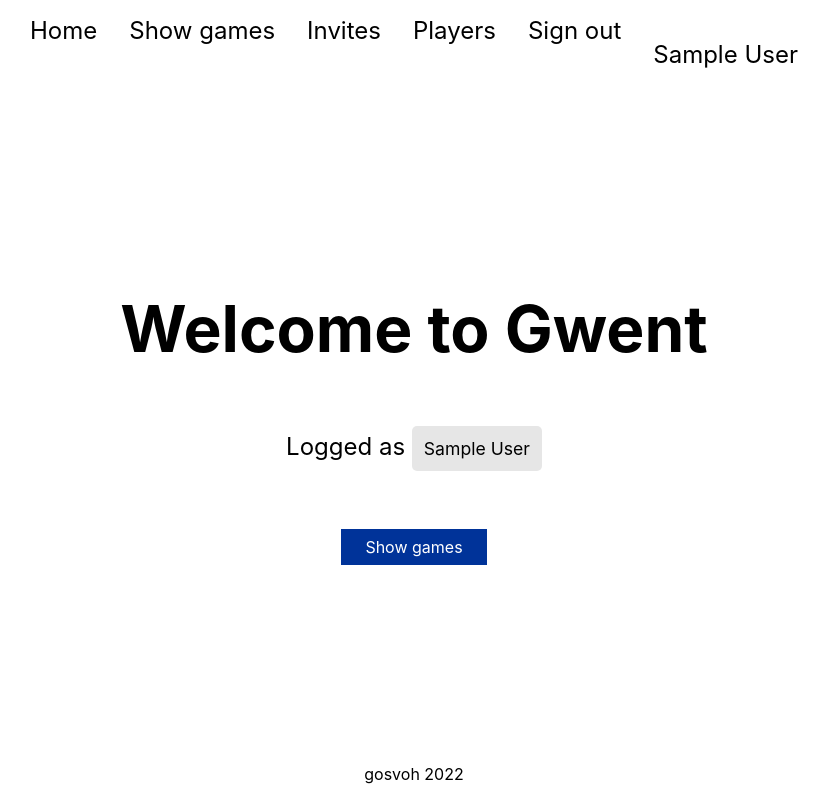
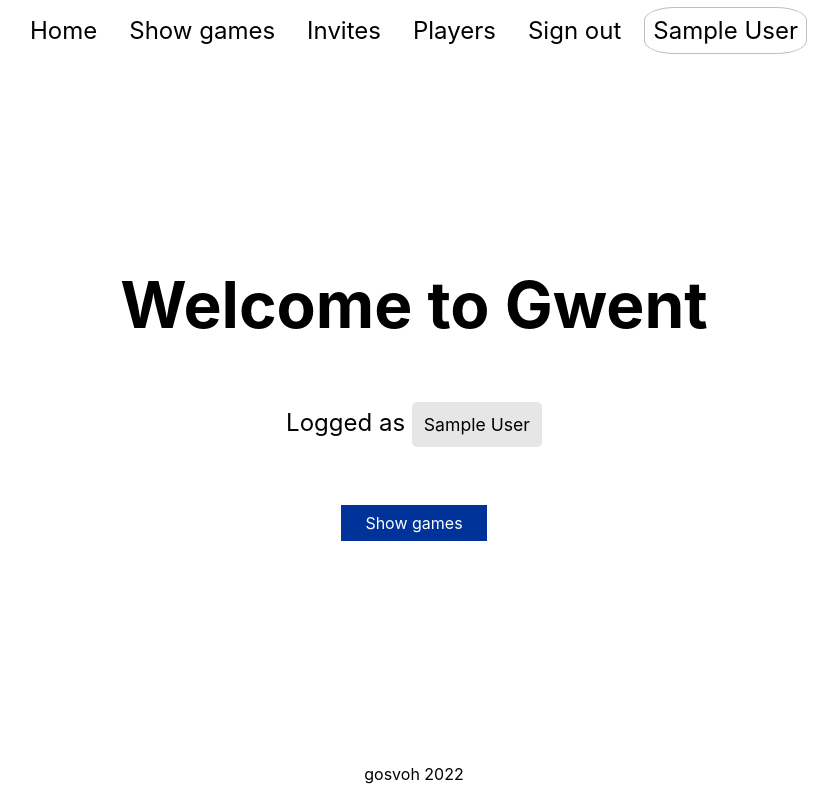
Before and after one commit to gosvoh/gwent, a Next.js app: page / in a window 1280 px wide. Shown: the whole page, without its empty margins (226-1064 px from the left). Built offline with nearby package versions, Linux system fonts and the light colour scheme; no server answers; sample sign-in values are in the browser's storage.

Commit message:
Small layout changes

```diff
--- a/styles/Navbar.module.scss
+++ b/styles/Navbar.module.scss
@@ -9,3 +9,10 @@
     text-decoration: underline;
   }
 }
+
+.player {
+  outline: 1.5px solid hsl(0, 0%, 75%);
+  outline-offset: 0.5rem;
+  border-radius: 15%;
+  margin: 0;
+}
```
